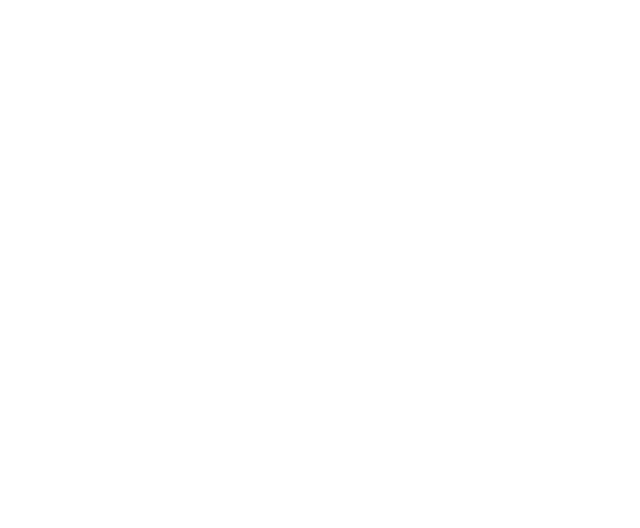
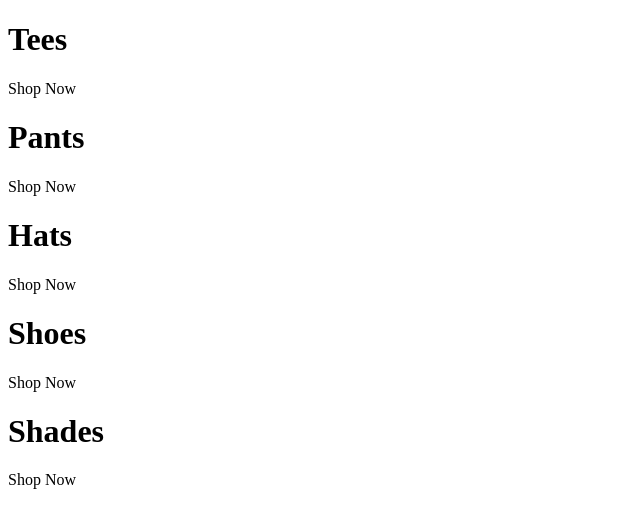
Before and after one commit to Kabilesh-GS/Thndr-Clothing, a React (Vite) app: page / in a window 1280 px wide. Shown: the top 528 px of the page, without its empty margins (0-640 px from the left). Built offline with nearby package versions, Linux system fonts and the light colour scheme.

Commit message:
Installed SASS

```diff
--- a/package.json
+++ b/package.json
@@ -11,7 +11,8 @@
   },
   "dependencies": {
     "react": "^19.1.0",
-    "react-dom": "^19.1.0"
+    "react-dom": "^19.1.0",
+    "sass": "^1.87.0"
   },
   "devDependencies": {
     "@eslint/js": "^9.25.0",
--- a/src/App.jsx
+++ b/src/App.jsx
@@ -1,8 +1,37 @@
 function App() {
 
+  const categories = [
+    {
+      name: 'Tees'
+    },
+    {
+      name: 'Pants'
+    },
+    {
+      name: 'Hats'
+    },
+    {
+      name: 'Shoes'
+    },
+    {
+      name: 'Shades'
+    },
+  ]
+
   return (
-    <>
-    </>
+    <div className="categories-container">
+      {
+        categories.map((e) => (
+          <div className="category-container">
+            {/* <img /> */}
+            <div className="category-body">
+              <h1>{e.name}</h1>
+              <p>Shop Now</p>
+            </div>
+          </div>
+        ))
+      }
+    </div>
   )
 }
 
```
Also changed, not shown: 1 other file (tests, documents, lock files or other folders).
